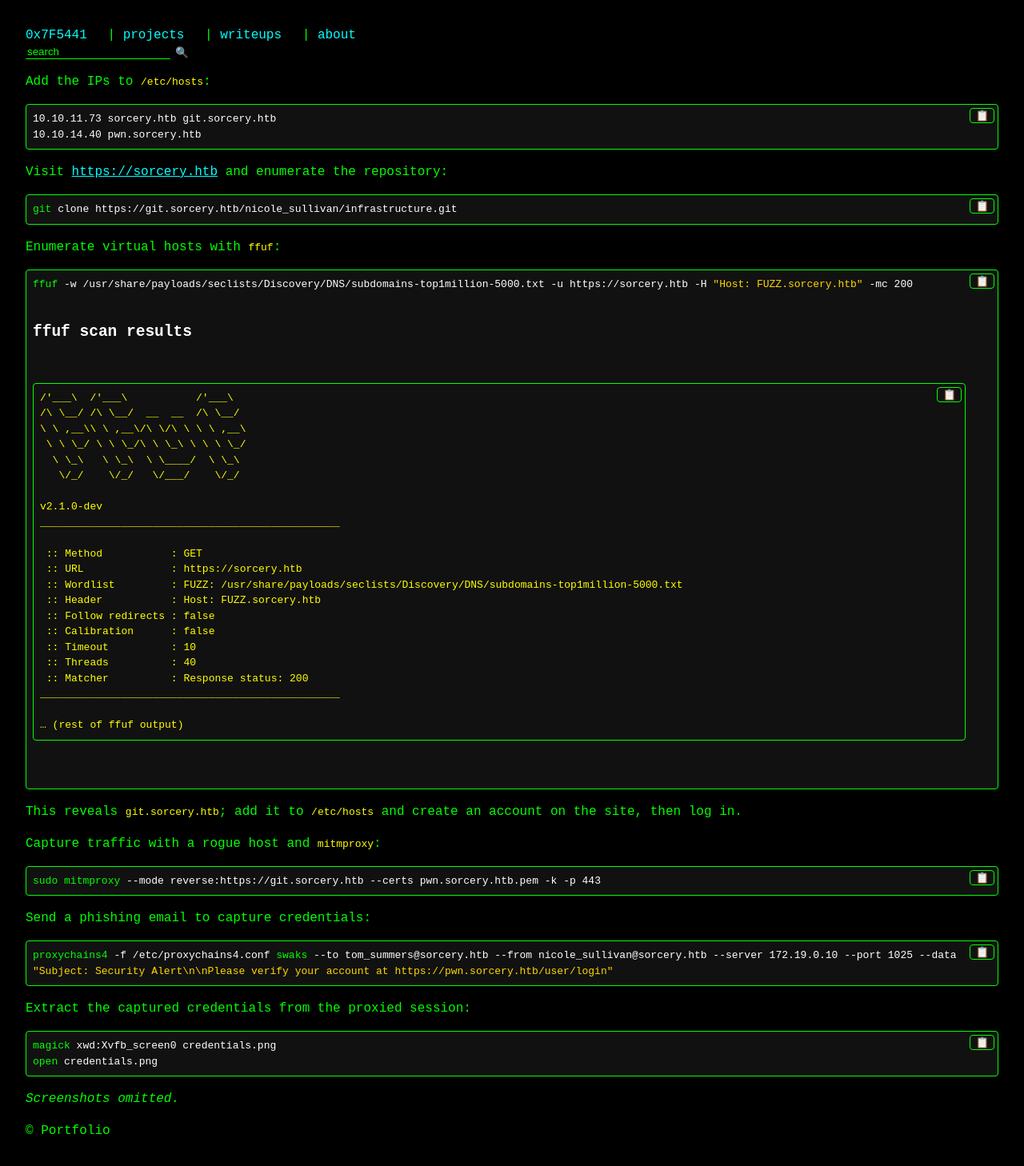
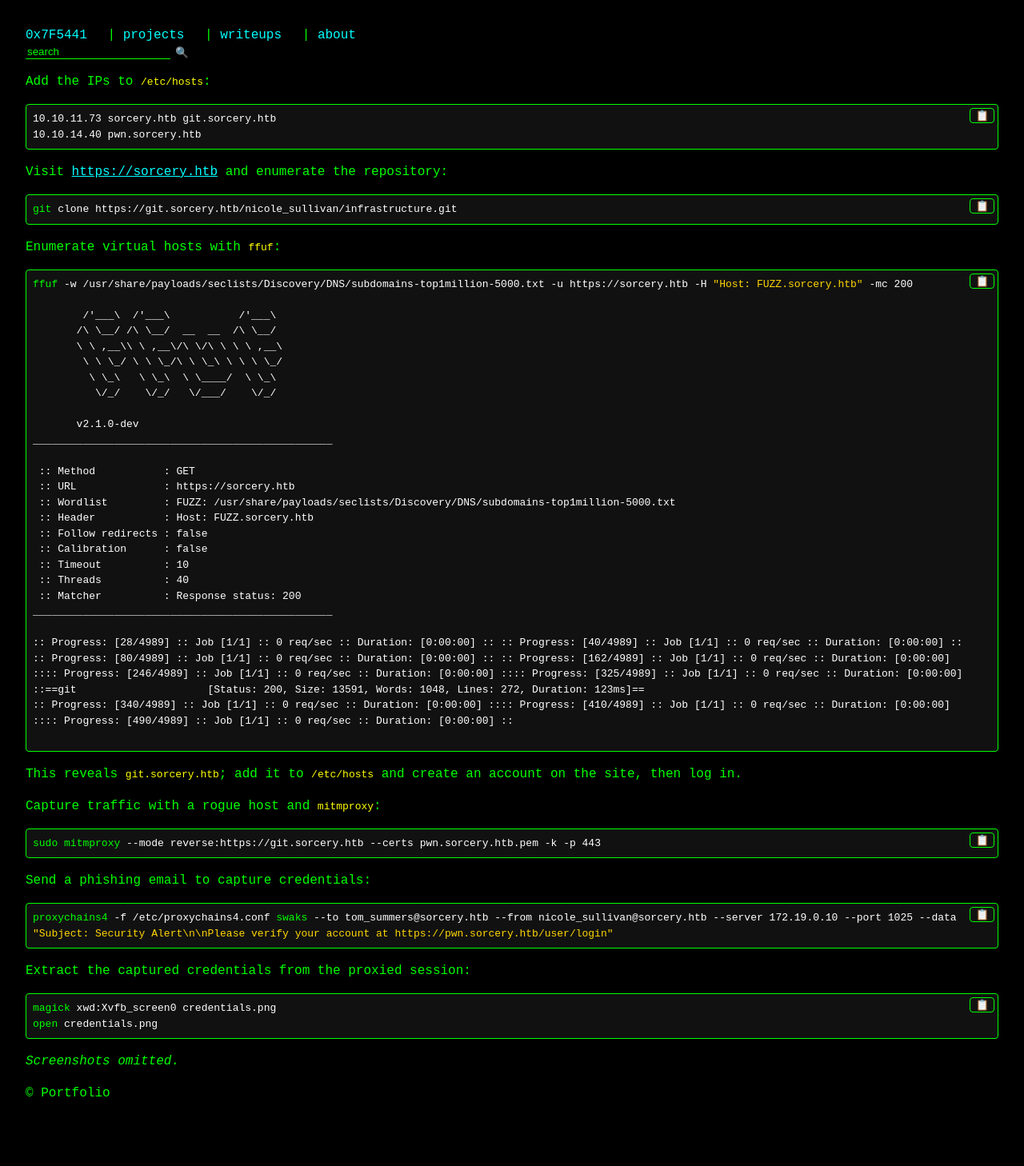
Before and after one commit to Respilot/writeup, a Jekyll site: the page built from _writeups/sorcery.md, in a window 1280 px wide. Shown: the whole page at 80% size. Built offline with Jekyll 4.4.1, drawn with Linux system fonts in a browser that asks for light colours; after the commit the page ends 1411 px from its top, so only the background shows below that.

Commit message:
Update sorcery.md

```diff
--- a/_writeups/sorcery.md
+++ b/_writeups/sorcery.md
@@ -17,16 +17,14 @@ Enumerate virtual hosts with `ffuf`:
 
 <pre><code><span style="color:#00ff00">ffuf</span><span style="color:#ffffff"> -w /usr/share/payloads/seclists/Discovery/DNS/subdomains-top1million-5000.txt -u https://sorcery.htb -H </span><span style="color:#ffd700">"Host: FUZZ.sorcery.htb"</span><span style="color:#ffffff"> -mc 200
 
-<h2>ffuf scan results</h2>
-<pre>
-/'___\  /'___\           /'___\
-/\ \__/ /\ \__/  __  __  /\ \__/
-\ \ ,__\\ \ ,__\/\ \/\ \ \ \ ,__\
- \ \ \_/ \ \ \_/\ \ \_\ \ \ \ \_/
-  \ \_\   \ \_\  \ \____/  \ \_\
-   \/_/    \/_/   \/___/    \/_/
+        /'___\  /'___\           /'___\
+       /\ \__/ /\ \__/  __  __  /\ \__/
+       \ \ ,__\\ \ ,__\/\ \/\ \ \ \ ,__\
+        \ \ \_/ \ \ \_/\ \ \_\ \ \ \ \_/
+         \ \_\   \ \_\  \ \____/  \ \_\
+          \/_/    \/_/   \/___/    \/_/
 
-v2.1.0-dev
+       v2.1.0-dev
 ________________________________________________
 
  :: Method           : GET
@@ -40,8 +38,8 @@ ________________________________________________
  :: Matcher          : Response status: 200
 ________________________________________________
 
-… (rest of ffuf output)
-</pre>
+:: Progress: [28/4989] :: Job [1/1] :: 0 req/sec :: Duration: [0:00:00] :: :: Progress: [40/4989] :: Job [1/1] :: 0 req/sec :: Duration: [0:00:00] :: :: Progress: [80/4989] :: Job [1/1] :: 0 req/sec :: Duration: [0:00:00] :: :: Progress: [162/4989] :: Job [1/1] :: 0 req/sec :: Duration: [0:00:00] :::: Progress: [246/4989] :: Job [1/1] :: 0 req/sec :: Duration: [0:00:00] :::: Progress: [325/4989] :: Job [1/1] :: 0 req/sec :: Duration: [0:00:00] ::==git                     [Status: 200, Size: 13591, Words: 1048, Lines: 272, Duration: 123ms]==
+:: Progress: [340/4989] :: Job [1/1] :: 0 req/sec :: Duration: [0:00:00] :::: Progress: [410/4989] :: Job [1/1] :: 0 req/sec :: Duration: [0:00:00] :::: Progress: [490/4989] :: Job [1/1] :: 0 req/sec :: Duration: [0:00:00] ::
 
 </span></code></pre>
 
```
